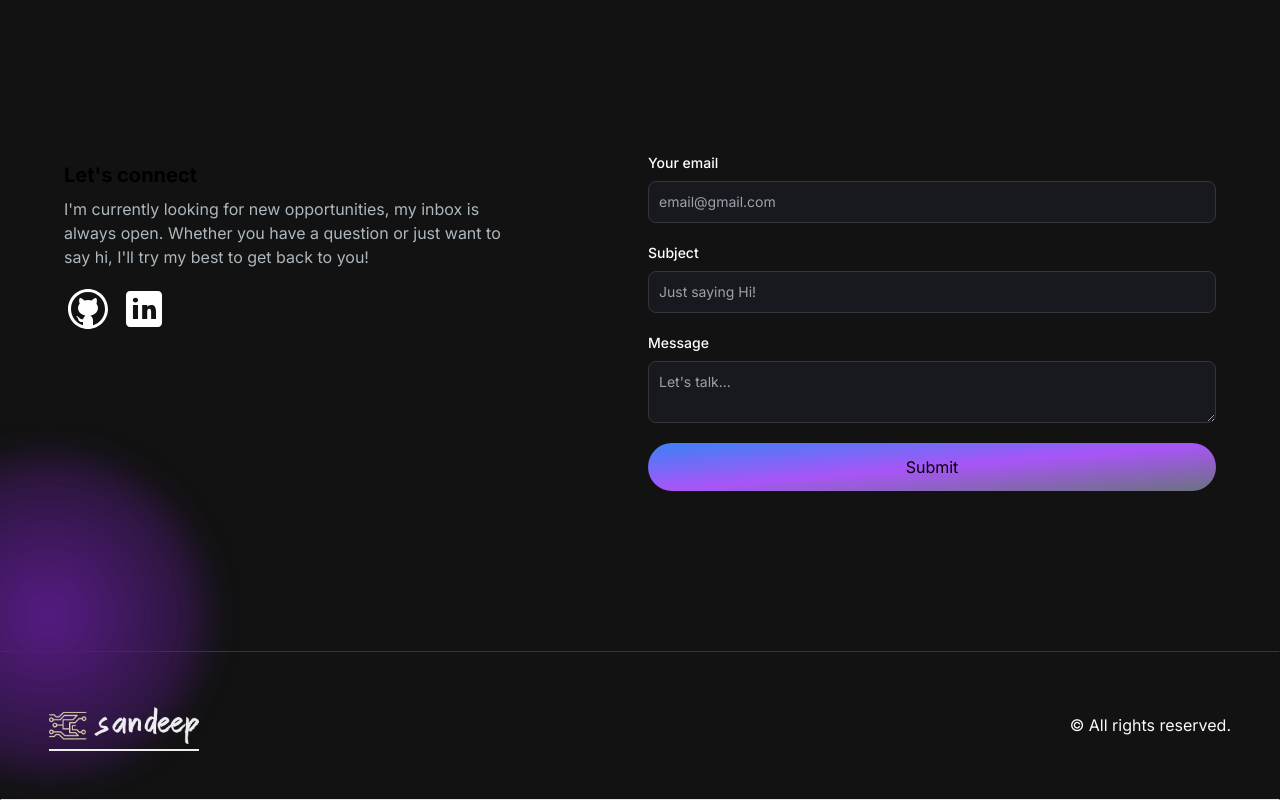
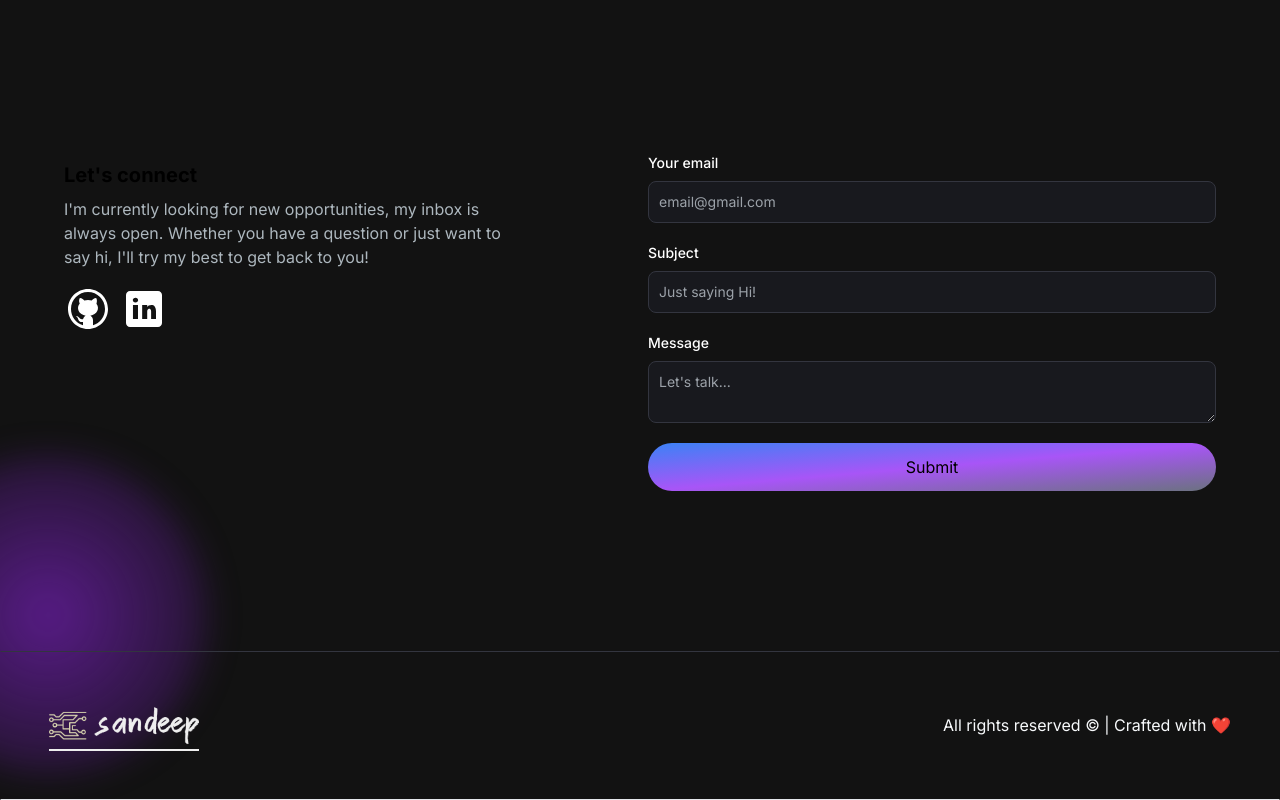
Before and after one commit to sandeepKumar22g/new-portfolio, a Next.js app: page / in a window 1280 px wide. Shown: the part 2313-3113 px from the top of the page. Built offline with nearby package versions, Linux system fonts and the light colour scheme.

Commit message:
Update Footer.jsx

```diff
--- a/src/components/Footer.jsx
+++ b/src/components/Footer.jsx
@@ -6,7 +6,7 @@ const Footer = () => {
     <footer className="footer border z-10 border-t-[#33353F] border-l-transparent border-r-transparent text-white ">
       <div className="container p-12 flex flex-col md:flex-row justify-between items-center mx-auto">
         <Image src="/sandeep.png" alt='logo' width={150} height={50} className='invert' />
-        <p className="text-slate-50 md:mt-0 mt-5">&copy; All rights reserved.</p>
+        <p className="text-slate-50 md:mt-0 mt-5">All rights reserved &copy; | Crafted with ❤️</p>
       </div>
     </footer>
   )
```
